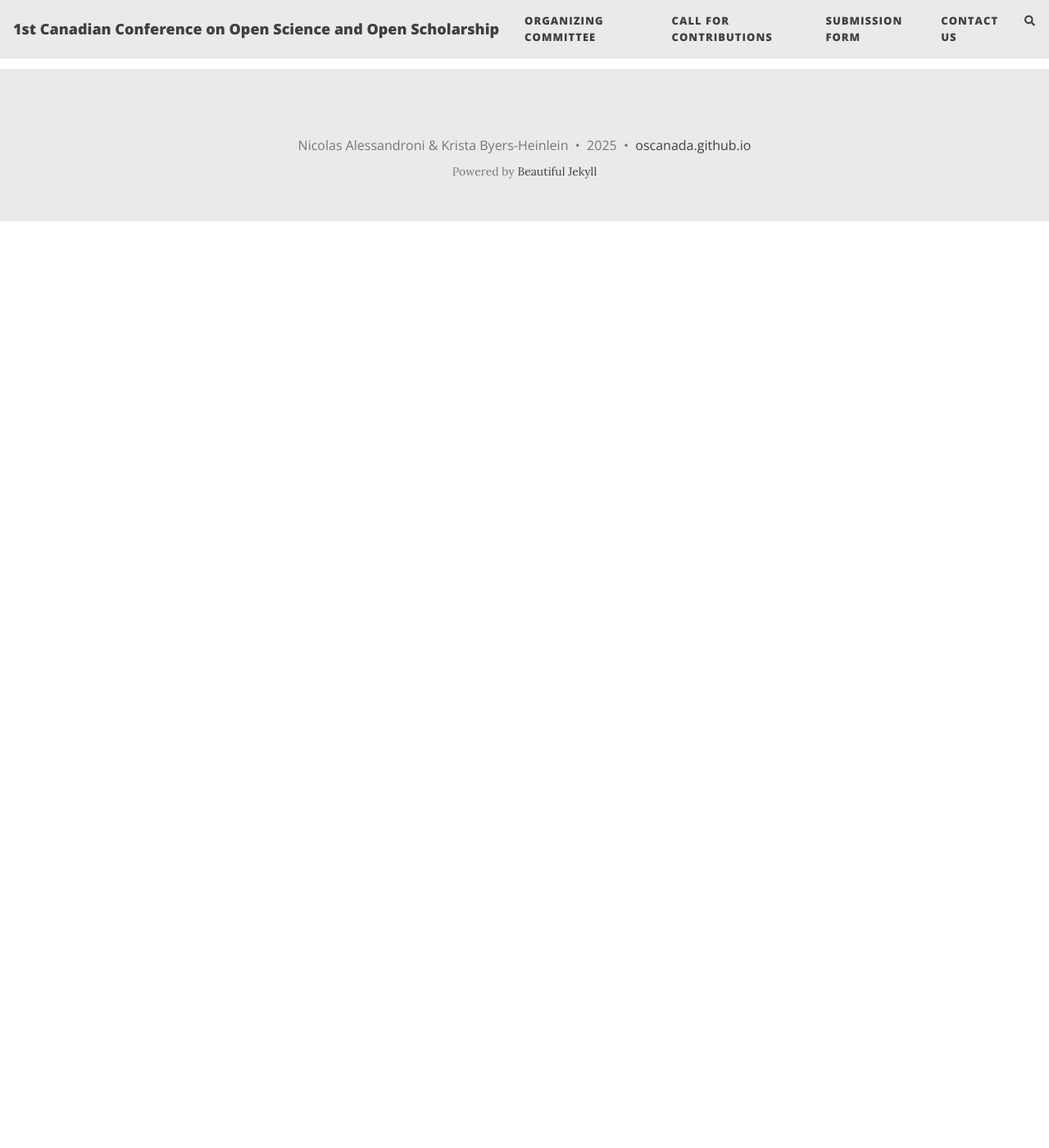
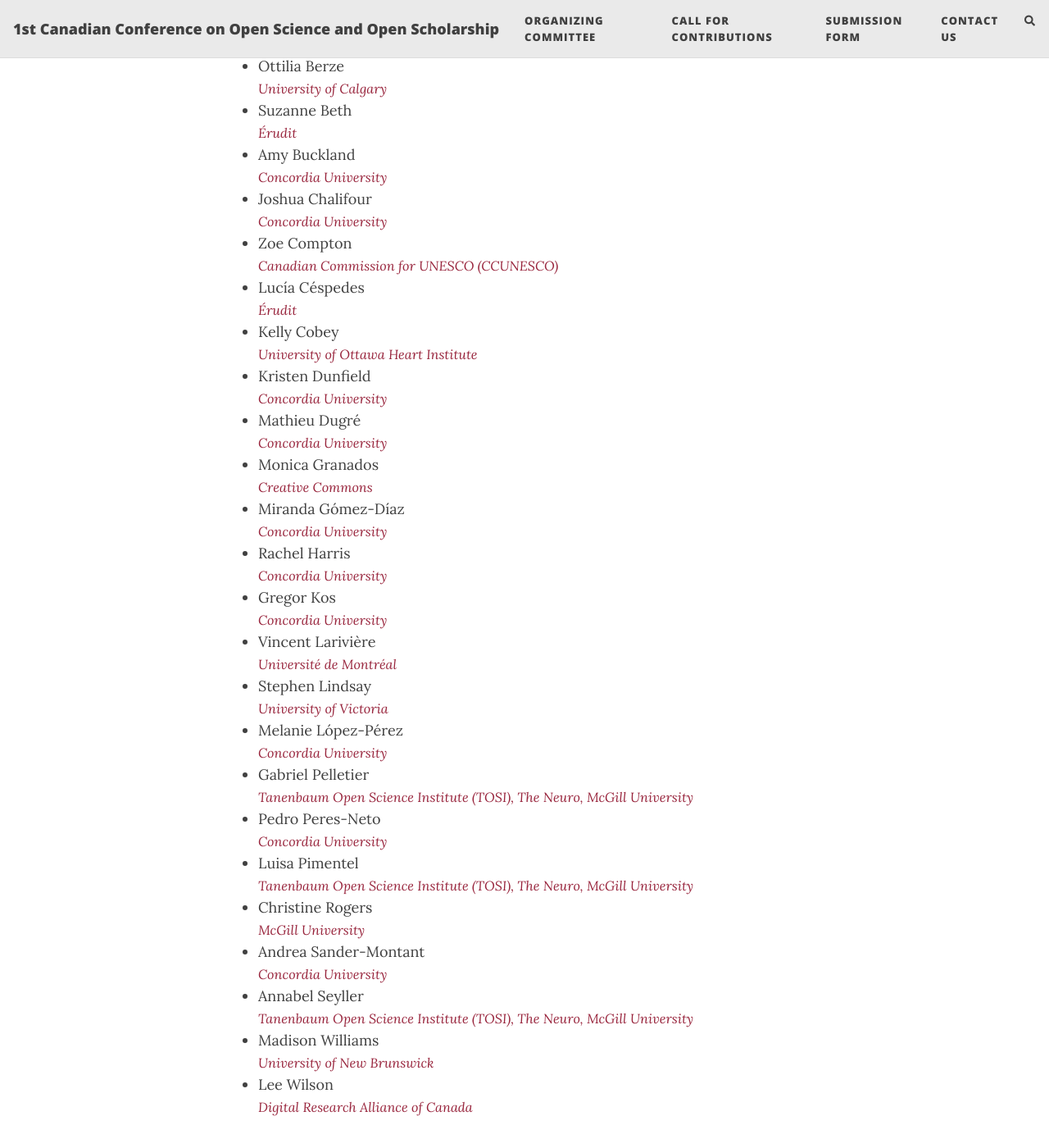
Before and after one commit to oscanada/oscanada.github.io, a Jekyll site: the page built from organizing_committee.md, in a window 1280 px wide and 1400 px high, scrolled down 551 px. Shown: the whole window at 82% size. Built offline with Jekyll 4.4.1, drawn with Linux system fonts in a browser that asks for light colours; nearby versions of some CDN libraries; comment, search, counter and statistics services are not loaded; before the commit the page ends 900 px from its top, so only the background shows below that; some of the changed text lies outside the part shown.

Commit message:
Update organizing_committee.md

```diff
--- a/organizing_committee.md
+++ b/organizing_committee.md
@@ -3,10 +3,62 @@
 title: Organizing committee
 ---
 
-## Host institution
+## Lead organizers
 
-- Dr. Krista Byers-Heinlein
+- Krista Byers-Heinlein
+  <span style="font-size: 0.9em; color: #98243c;"><i>Concordia University</i></span>
+- Nicolás Alessandroni
   <span style="font-size: 0.9em; color: #98243c;"><i>Concordia University</i></span>
 
-- Dr. Nicolás Alessandroni
+## Extended team (listed alphabetically)
+
+- Juan Pablo Alperin
+  <span style="font-size: 0.9em; color: #98243c;"><i>Simon Fraser University</i></span>
+- Ottilia Berze
+  <span style="font-size: 0.9em; color: #98243c;"><i>University of Calgary</i></span>
+- Suzanne Beth
+  <span style="font-size: 0.9em; color: #98243c;"><i>Érudit</i></span>
+- Amy Buckland
   <span style="font-size: 0.9em; color: #98243c;"><i>Concordia University</i></span>
+- Joshua Chalifour
+  <span style="font-size: 0.9em; color: #98243c;"><i>Concordia University</i></span>
+- Zoe Compton
+  <span style="font-size: 0.9em; color: #98243c;"><i>Canadian Commission for UNESCO (CCUNESCO)</i></span>
+- Lucía Céspedes
+  <span style="font-size: 0.9em; color: #98243c;"><i>Érudit</i></span>
+- Kelly Cobey
+  <span style="font-size: 0.9em; color: #98243c;"><i>University of Ottawa Heart Institute</i></span>
+- Kristen Dunfield
+  <span style="font-size: 0.9em; color: #98243c;"><i>Concordia University</i></span>
+- Mathieu Dugré
+  <span style="font-size: 0.9em; color: #98243c;"><i>Concordia University</i></span>
+- Monica Granados
+  <span style="font-size: 0.9em; color: #98243c;"><i>Creative Commons</i></span>
+- Miranda Gómez-Díaz
+  <span style="font-size: 0.9em; color: #98243c;"><i>Concordia University</i></span>
+- Rachel Harris
+  <span style="font-size: 0.9em; color: #98243c;"><i>Concordia University</i></span>
+- Gregor Kos
+  <span style="font-size: 0.9em; color: #98243c;"><i>Concordia University</i></span>
+- Vincent Larivière
+  <span style="font-size: 0.9em; color: #98243c;"><i>Université de Montréal</i></span>
+- Stephen Lindsay
+  <span style="font-size: 0.9em; color: #98243c;"><i>University of Victoria</i></span>
+- Melanie López-Pérez
+  <span style="font-size: 0.9em; color: #98243c;"><i>Concordia University</i></span>
+- Gabriel Pelletier
+  <span style="font-size: 0.9em; color: #98243c;"><i>Tanenbaum Open Science Institute (TOSI), The Neuro, McGill University</i></span>
+- Pedro Peres-Neto
+  <span style="font-size: 0.9em; color: #98243c;"><i>Concordia University</i></span>
+- Luisa Pimentel
+  <span style="font-size: 0.9em; color: #98243c;"><i>Tanenbaum Open Science Institute (TOSI), The Neuro, McGill University</i></span>
+- Christine Rogers
+  <span style="font-size: 0.9em; color: #98243c;"><i>McGill University</i></span>
+- Andrea Sander-Montant
+  <span style="font-size: 0.9em; color: #98243c;"><i>Concordia University</i></span>
+- Annabel Seyller
+  <span style="font-size: 0.9em; color: #98243c;"><i>Tanenbaum Open Science Institute (TOSI), The Neuro, McGill University</i></span>
+- Madison Williams
+  <span style="font-size: 0.9em; color: #98243c;"><i>University of New Brunswick</i></span>
+- Lee Wilson
+  <span style="font-size: 0.9em; color: #98243c;"><i>Digital Research Alliance of Canada</i></span>
```
